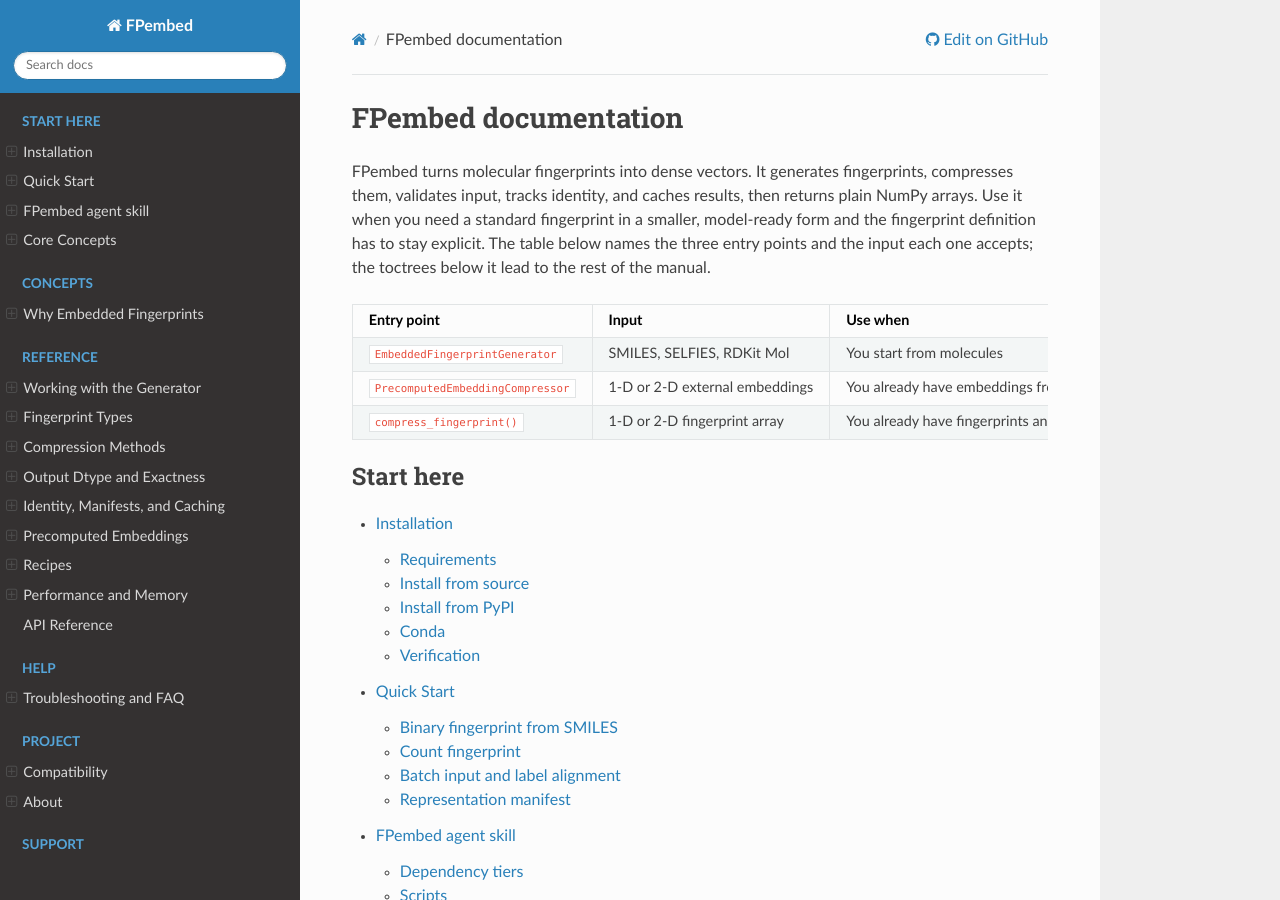
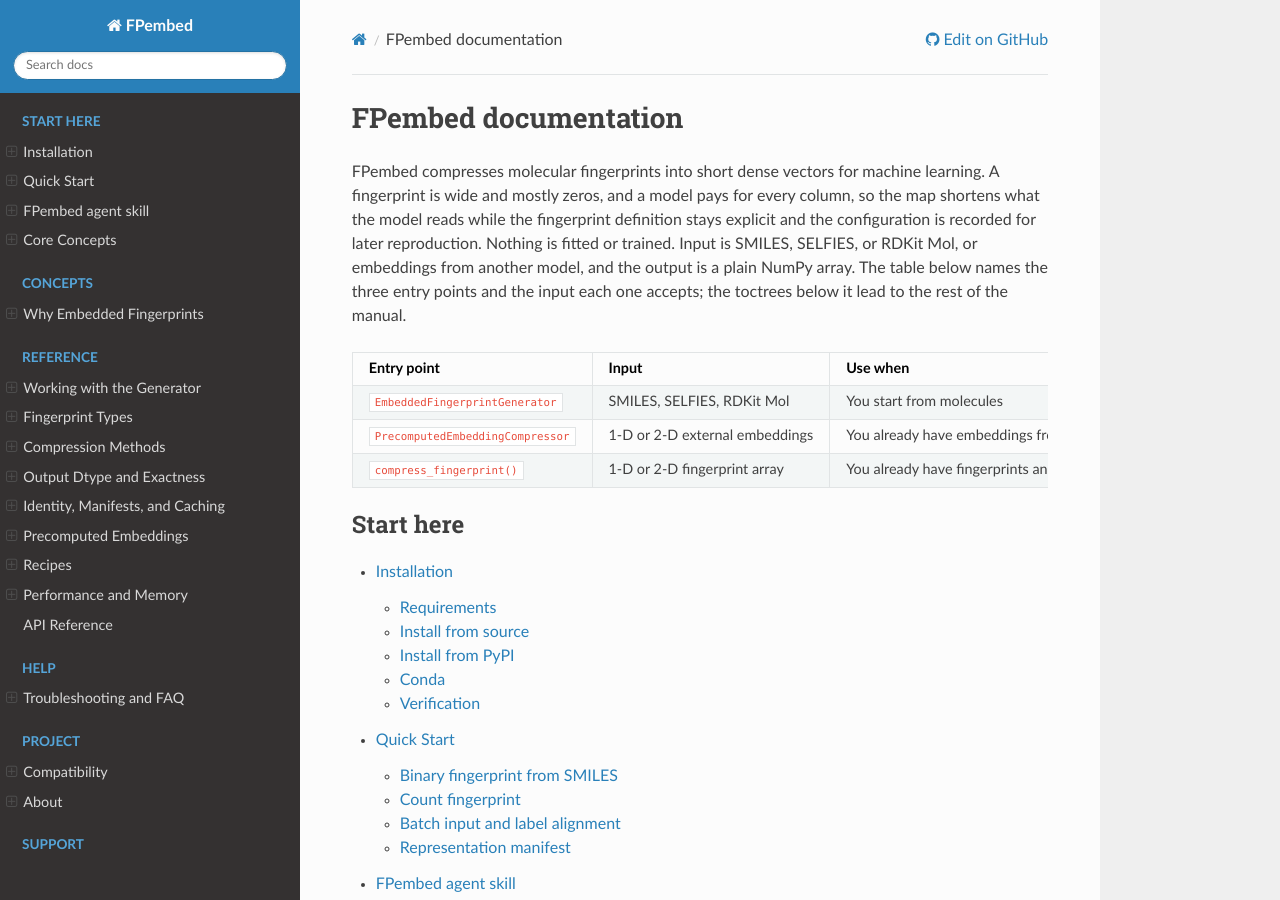
Before and after one commit to Sciencealone/fpembed, a Sphinx documentation site: the page built from docs/index.md, in a window 1280 px wide and 900 px high. Built offline with Sphinx 7.4.7 and the Read the Docs theme 3.1.0, drawn with Linux system fonts in a browser that asks for light colours.

Commit message:
Documentation updated.

```diff
--- a/docs/index.md
+++ b/docs/index.md
@@ -1,6 +1,6 @@
 # FPembed documentation
 
-FPembed turns molecular fingerprints into dense vectors. It generates fingerprints, compresses them, validates input, tracks identity, and caches results, then returns plain NumPy arrays. Use it when you need a standard fingerprint in a smaller, model-ready form and the fingerprint definition has to stay explicit. The table below names the three entry points and the input each one accepts; the toctrees below it lead to the rest of the manual.
+FPembed compresses molecular fingerprints into short dense vectors for machine learning. A fingerprint is wide and mostly zeros, and a model pays for every column, so the map shortens what the model reads while the fingerprint definition stays explicit and the configuration is recorded for later reproduction. Nothing is fitted or trained. Input is SMILES, SELFIES, or RDKit Mol, or embeddings from another model, and the output is a plain NumPy array. The table below names the three entry points and the input each one accepts; the toctrees below it lead to the rest of the manual.
 
 | Entry point | Input | Use when |
 |---|---|---|
```
Also changed, not shown: docs/why-embeddings.md (+1 -1 lines).
